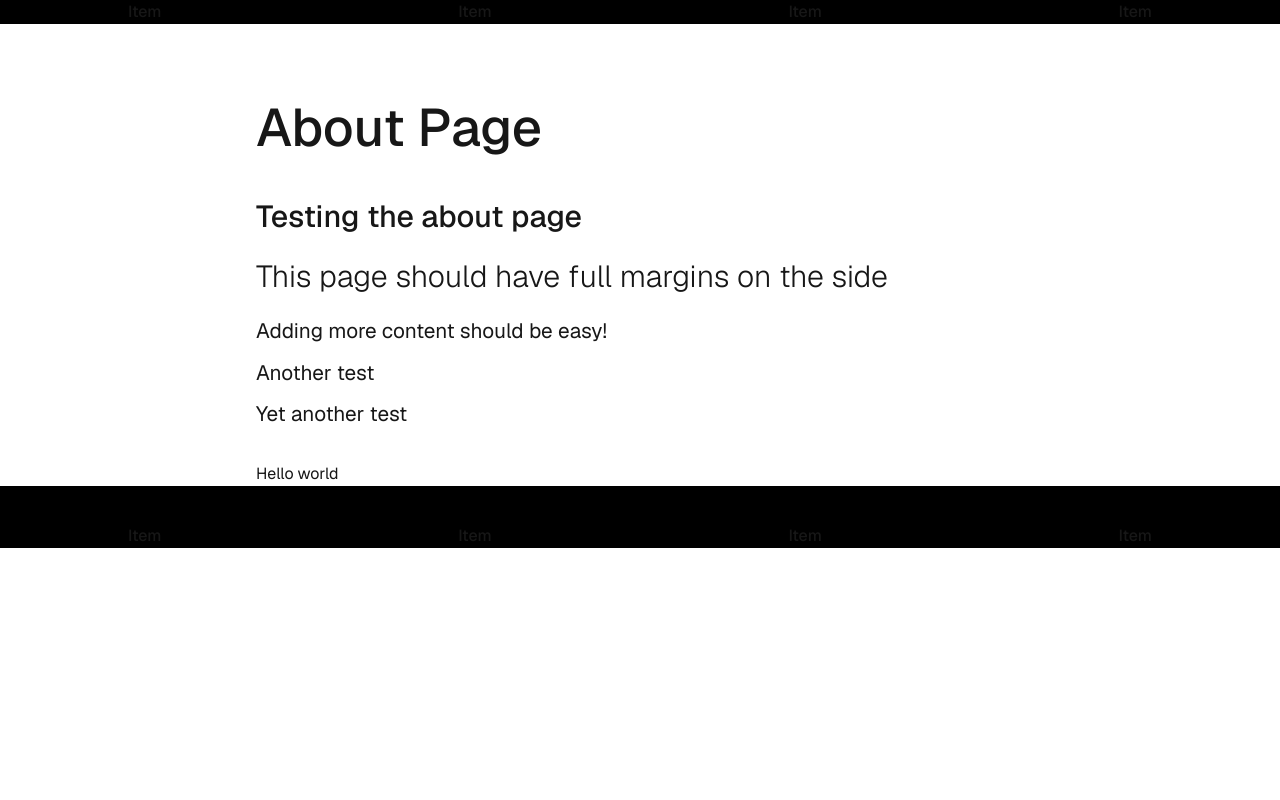
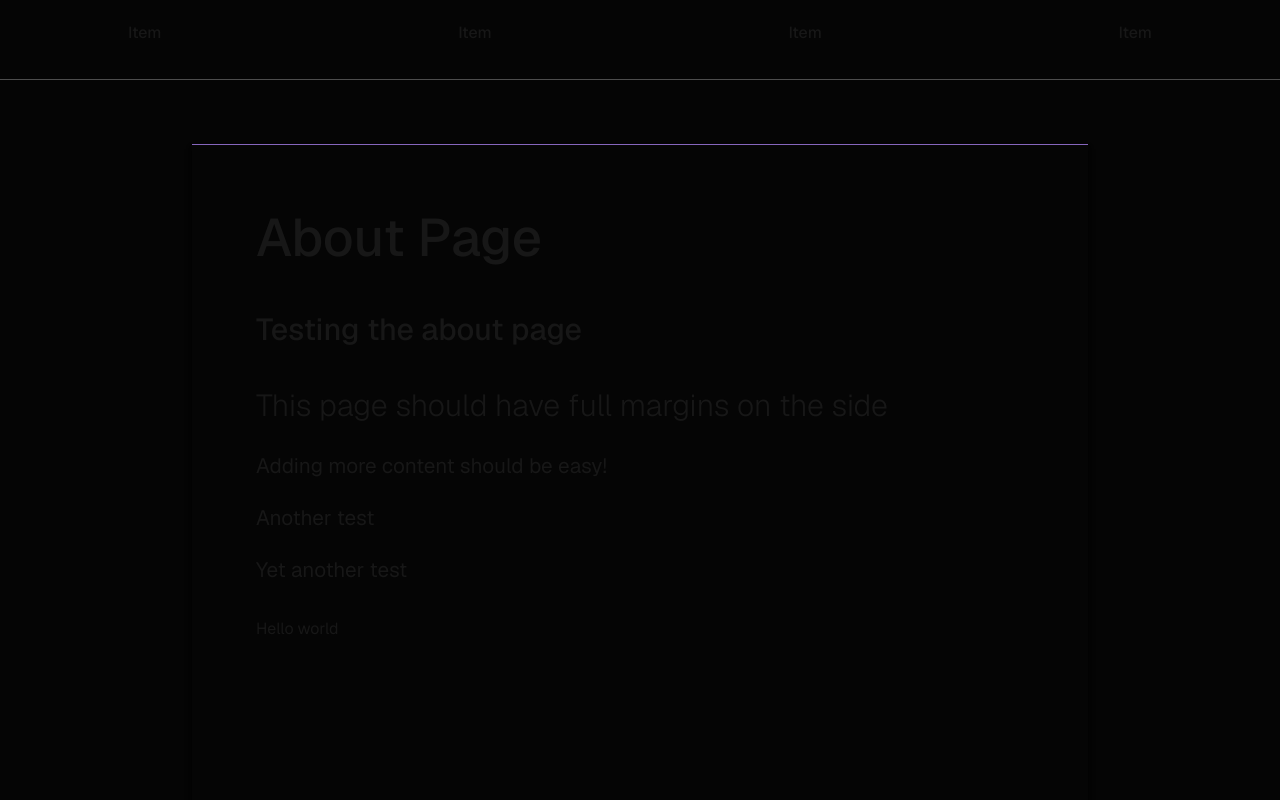
Before and after one commit to ivanneto02/portfolio-website, a Next.js app in the folder client/: page /about in a window 1280 px wide. Shown: the top 800 px of the page. Built offline with nearby package versions, Linux system fonts and the light colour scheme.

Commit message:
Yet more changes to the UI
MDX files almost fully supported, just some languages are not detected
by rehype-highlight in syntax highlighting.

UI now looks neat, not perfect but passable. Can start adding content
now.

Need to integrated Material UI for ease of developing content with MDX.

```diff
--- a/client/next.config.mjs
+++ b/client/next.config.mjs
@@ -1,19 +1,25 @@
-import createMDX from '@next/mdx'
+import createMDX from '@next/mdx';
 
 /** @type {import('next').NextConfig} */
 const nextConfig = {
         // Configure `pageExtensions` to include markdown and MDX files
+        reactStrictMode: true,
         pageExtensions: ['js', 'jsx', 'md', 'mdx', 'ts', 'tsx'],
         // Optionally, add any other Next.js config below
 }
 
 const withMDX = createMDX({
         // Add markdown plugins here, as desired
+        extension: /\.mdx?$/,
         options: {
                 remarkPlugins: [['remark-gfm', { strict: true, throwOnError: true }]],
-                rehypePlugins: [],
+                rehypePlugins: [['rehype-highlight', {
+                        strict: true,
+                        throwOnError: true,
+                        detect: true,
+                }]],
         },
 })
 
 // Merge MDX config with Next.js config
-export default withMDX(nextConfig)
+export default withMDX(nextConfig);
--- a/client/package.json
+++ b/client/package.json
@@ -16,6 +16,7 @@
     "@tailwindcss/typography": "^0.5.16",
     "@types/mdx": "^2.0.13",
     "highlight.js": "^11.11.1",
+    "lowlight": "^3.3.0",
     "next": "15.2.4",
     "react": "^19.0.0",
     "react-dom": "^19.0.0",
--- a/client/src/app/components/ui/CodeBlock.tsx
+++ b/client/src/app/components/ui/CodeBlock.tsx
@@ -1,24 +1,13 @@
-"use client"
+import React from "react";
 
-import React from "react";
-import hljs from "highlight.js";
+type Props = {
+        children?: React.ReactNode
+};
 
-import "highlight.js/styles/github-dark.css";
-
-export function CodeBlock({ children, className }) {
-        // Extract the language from className (e.g., language-js)
-        const language = className?.replace("language-", "") || "plaintext";
-
-        // Highlight code using Highlight.js
-        const highlightedCode = hljs.highlight(children, {
-                language: hljs.getLanguage(language) ? language : "plaintext",
-        }).value;
-
+export function CodeBlock({ children }: Props) {
         return (
-                <pre className={`hljs language-${language}`}>
-                        <code
-                                className={className}
-                        >
-{children}</code>
-                                                </pre>
-);}
+                <div className="content prose dark:prose-dark h-[95%] mt-[5%] ml-[20%] mr-[20%] h-[95%]">
+                        {children}
+                </div>
+        );
+}
--- a/client/src/app/components/ui/Content.tsx
+++ b/client/src/app/components/ui/Content.tsx
@@ -6,7 +6,7 @@ type Props = {
 
 export function Content({ children }: Props) {
         return (
-                <div className="content prose dark:prose-dark h-[95%] mt-[5%] ml-[20%] mr-[20%] h-[95%]">
+                <div className="border-t-1 shadow-md bg-dark4 shadow-black border-b-1 border-solid border-y-indigo1 min-h-screen content prose mt-[5%] pb-[5%] pl-[5%] pr-[5%] dark:prose-dark ml-[15%] mr-[15%] mb-[10%]">
                         {children}
                 </div>
         );
--- a/client/src/app/components/ui/Footer.tsx
+++ b/client/src/app/components/ui/Footer.tsx
@@ -1,10 +1,11 @@
+/* TODO: Make sure each <div> in the footer is its own component to minimize tailwind bloat */
 export function Footer() {
         return (
-                <div className="flex font-medium justify-between h-[30%] bg-black pl-[10%] pr-[10%] pt-[3%]">
-                        <div>Item</div>
-                        <div>Item</div>
-                        <div>Item</div>
-                        <div>Item</div>
+                <div className="divide-gray1 border-t-1 border-t-gray1 divide-x-2 min-h-50 flex font-medium justify-between bg-dark4 pl-[0%] pr-[0%] pt-[2%] pb-[2%] h-[20%]">
+                        <div className="flex-grow text-center text-top">Item</div>
+                        <div className="flex-grow text-center text-top">Item</div>
+                        <div className="flex-grow text-center text-top">Item</div>
+                        <div className="flex-grow text-center text-top">Item</div>
                 </div>
         );
 }
--- a/client/src/app/components/ui/Header.tsx
+++ b/client/src/app/components/ui/Header.tsx
@@ -1,6 +1,6 @@
 export function Header() {
         return (
-                <div className="flex flex-wrap font-medium justify-between items-center mx-auto max-w-screen-x1 bg-black h-[10%] pl-[10%] pr-[10%]">
+                <div className="flex flex-wrap min-h-20 border-b-1 border-b-gray1 font-medium justify-between items-center mx-auto max-w-screen-x1 bg-dark4 h-[10%] pl-[10%] pr-[10%] pt-[1%] pb-[2%]">
                         <div>Item</div>
                         <div>Item</div>
                         <div>Item</div>
--- a/client/src/app/components/ui/Page.tsx
+++ b/client/src/app/components/ui/Page.tsx
@@ -1,5 +1,9 @@
 import React from "react";
 import { Header, Footer, Content } from "@/app/components";
+
+import { createLowlight, all } from "lowlight";
+const lowlight = createLowlight();
+lowlight.register({ typescript: all.typescript, applescript: all.applescript });
 
 type Props = {
         children?: React.ReactNode
@@ -7,7 +11,7 @@ type Props = {
 
 export function Page({ children }: Props) {
         return (
-                <div className="font-[family-name:var(--font-geist-sans)]">
+                <div className="bg-dark4 min-h-[100vh] font-[family-name:var(--font-geist-sans)]">
                         <Header />
                         <Content>
                                 {children}
--- a/client/src/app/globals.css
+++ b/client/src/app/globals.css
@@ -1,11 +1,12 @@
 @import "tailwindcss";
 
-
+@import "highlight.js/styles/github-dark.css";
 
 @import "./styles/Headings.css";
 @import "./styles/Scrollbar.css";
 @import "./styles/Code.css";
 @import "./styles/Lists.css";
+@import "./styles/Themes.css";
 
 :root {
 	--background: #ffffff;
--- a/client/src/app/styles/Headings.css
+++ b/client/src/app/styles/Headings.css
@@ -34,7 +34,7 @@
 	h5,
 	h6 {
 		margin-bottom: 0.5em;
-		margin-top: 0.5em;
+		margin-top: 1em;
 	}
 
 }
--- /dev/null
+++ b/client/src/app/styles/Themes.css
@@ -0,0 +1,12 @@
+@theme {
+	--color-dark1: #141414;
+	--color-dark2: #121212;
+	--color-dark3: #0e0e0e;
+	--color-dark4: #050505;
+	--color-dark5: #000000;
+
+	--color-indigo1: #8666bd;
+	--color-indigo2: #452678;
+
+	--color-gray1: #4d4d4d;
+}
--- a/client/src/mdx-components.tsx
+++ b/client/src/mdx-components.tsx
@@ -1,15 +1,7 @@
 import type { MDXComponents } from 'mdx/types'
-import { CodeBlock } from "@/app/components";
-
 
 export function useMDXComponents(components: MDXComponents): MDXComponents {
         return {
                 ...components,
-                pre: ({ children }) => <>{children}</>,
-                code: ({ children, className, ...props }) => {
-                        <CodeBlock className={className} {...props}>
-
-                        </CodeBlock>
-                }
         }
 }
```
Also changed, not shown: client/src/app/markdown/Test.mdx (+3 -3 lines), 1 other file (tests, documents, lock files or other folders).
